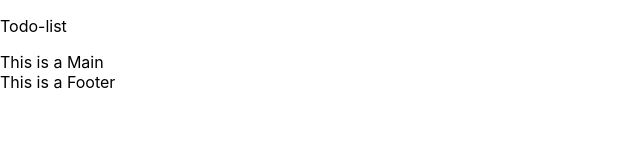
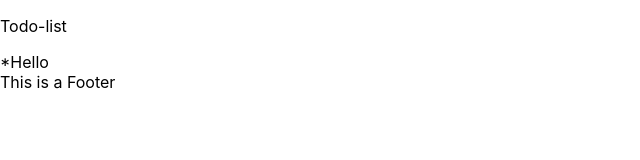
Before and after one commit to Lolauus/todo-app, a React (Create React App) app: page / in a window 1280 px wide. Shown: the top 160 px of the page, without its empty margins (0-640 px from the left). Built offline with nearby package versions, Linux system fonts and the light colour scheme.

Commit message:
Added todoitem folder+jsfile

```diff
--- a/public/index.html
+++ b/public/index.html
@@ -7,7 +7,7 @@
     <meta name="theme-color" content="#000000" />
     <meta />
 
-    <title><Todo-list></Todo-list></title>
+    <title>Todo-list</title>
   </head>
   <body>
     <noscript>You need to enable JavaScript to run this app.</noscript>
--- a/src/App.js
+++ b/src/App.js
@@ -1,7 +1,7 @@
 import "./Styling/App.css";
-import Header from "./layout/Header";
-import Footer from "./layout/Footer";
-import Main from "./layout/Main";
+import Header from "./Components/layout/Header";
+import Footer from "./Components/layout/Footer";
+import Main from "./Components/layout/Main";
 function App() {
   return (
     <div className="App">
--- /dev/null
+++ b/src/Components/layout/Main.js
@@ -0,0 +1,10 @@
+import ToDoitem from "../todos/ToDoItem";
+
+function Main() {
+  return (
+    <div>
+      <ToDoitem text="Hello" completed={false} important={true} />
+    </div>
+  );
+}
+export default Main;
--- /dev/null
+++ b/src/Components/todos/ToDoItem.js
@@ -0,0 +1,10 @@
+import "../../Styling/ToDoItem.css";
+function ToDoitem({ text, completed, important }) {
+  return (
+    <div className={completed ? "completed" : ""}>
+      {important ? "*" : ""}
+      {text}{" "}
+    </div>
+  );
+}
+export default ToDoitem;
--- /dev/null
+++ b/src/Styling/ToDoItem.css
@@ -0,0 +1,3 @@
+.completed {
+  text-decoration: line-through;
+}
--- a/src/layout/Main.js
+++ /dev/null
@@ -1,4 +0,0 @@
-function Header() {
-  return <div>This is a Main</div>;
-}
-export default Header;
```
Also changed, not shown: src/Components/layout/Footer.js (renamed from src/layout/Footer.js), src/Components/layout/Header.js (renamed from src/layout/Header.js).
